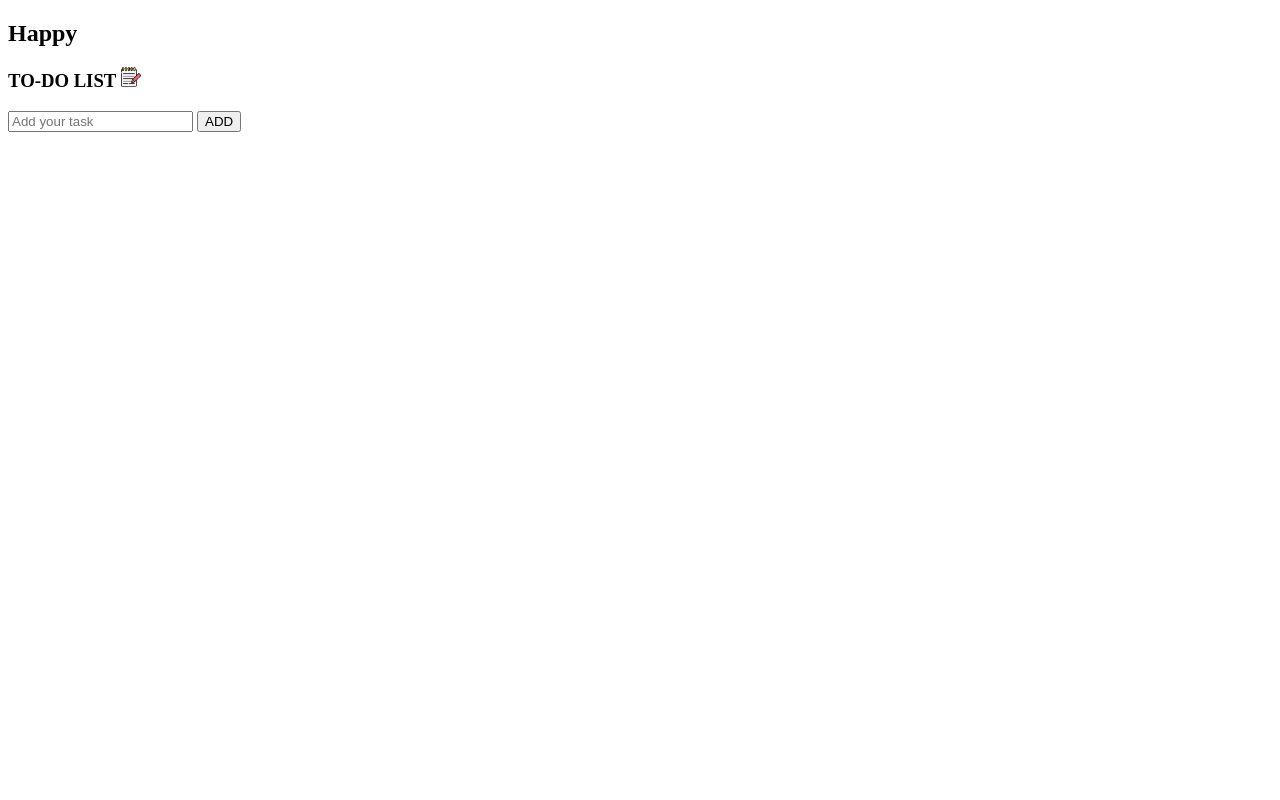
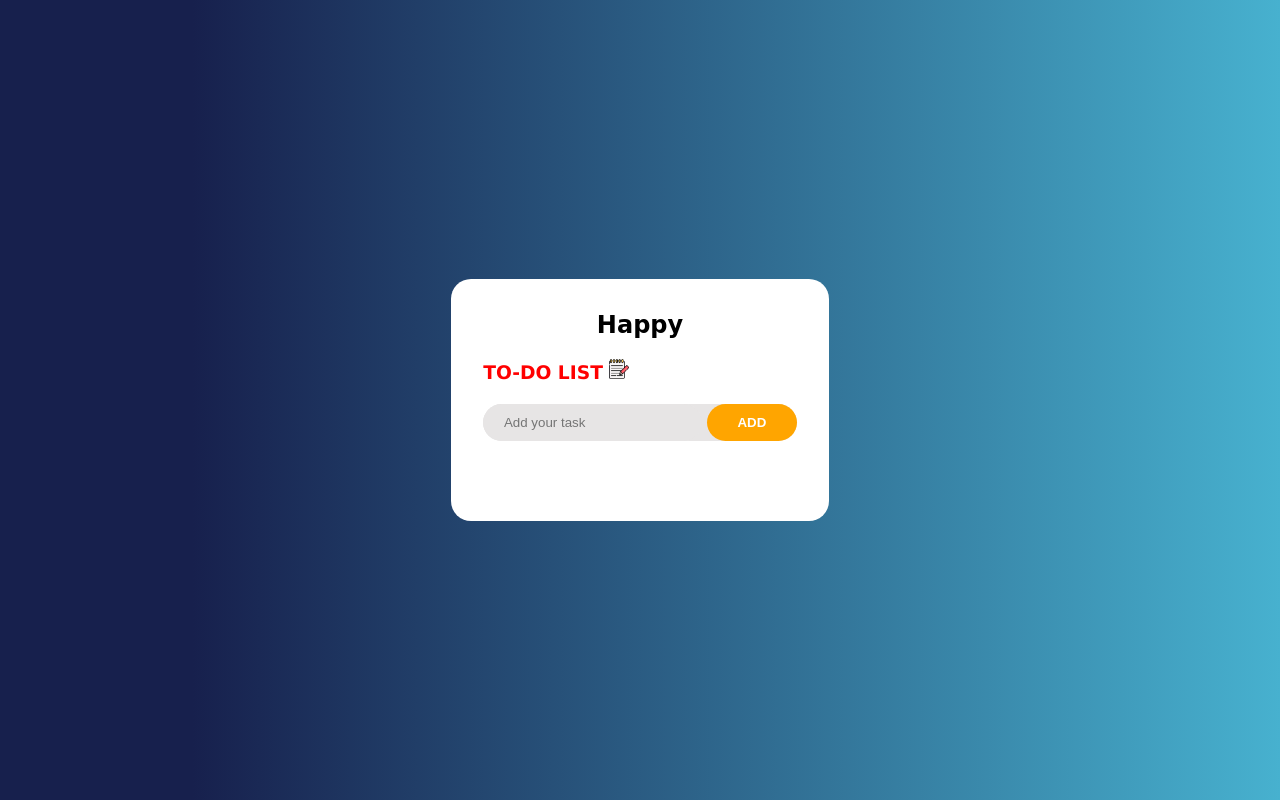
Before and after one commit to yvzklc/todoApp, a plain HTML site: page index.html in a window 1280 px wide. Drawn offline with Linux system fonts and the light colour scheme.

Commit message:
styling finished

```diff
--- a/index.html
+++ b/index.html
@@ -4,6 +4,7 @@
     <meta charset="UTF-8">
     <meta name="viewport" content="width=device-width, initial-scale=1.0">
     <title>Document</title>
+    <link rel="stylesheet" href="style.css">
 </head>
 <body>
     <div class="container">
--- a/style.css
+++ b/style.css
@@ -28,3 +28,32 @@ h2{
     margin: auto;
     font-family: cursive;
 }
+
+h3{
+    color: red;
+}
+
+.container-2{
+    background-color: rgb(231, 229, 229);
+    border-radius: 40px;
+}
+
+#input{
+    border: none;
+    background-color: inherit;
+    padding: .7rem 1.3rem;
+    border-radius: 40px;
+    outline: none;
+}
+
+#add{
+    border-radius: 40px;
+    border: none;
+    outline: none;
+    padding: .7rem 1.3rem;
+    width: 90px;
+    color: white;
+    background-color: orange;
+    cursor: pointer;
+    font-weight: bold;
+}
```
